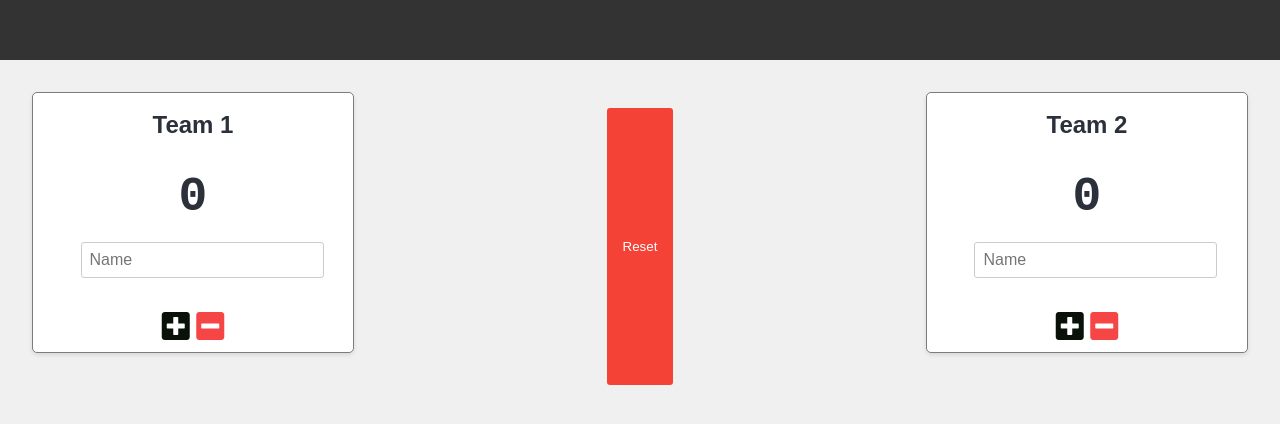
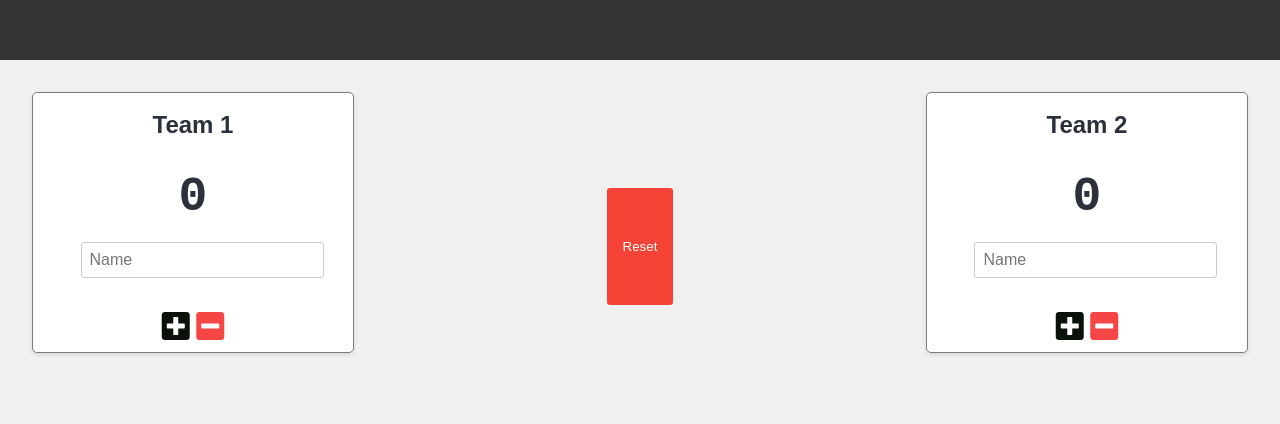
Before and after one commit to Musshafen/Scoreboard, a website built with Vite: page index.html in a window 1280 px wide. Shown: the part 68-492 px from the top of the page. Built offline with nearby package versions, Linux system fonts and the light colour scheme.

Commit message:
Working code

```diff
--- a/src/style.css
+++ b/src/style.css
@@ -61,8 +61,8 @@ section h3 {
 
 .reset-button {
   display: block;
-  margin: 1rem auto;
-  padding: 0.5rem 1rem;
+  margin: 6rem auto;
+  padding: .5rem 1rem;
   background-color: #f44336;
   color: white;
   border: none;
```
